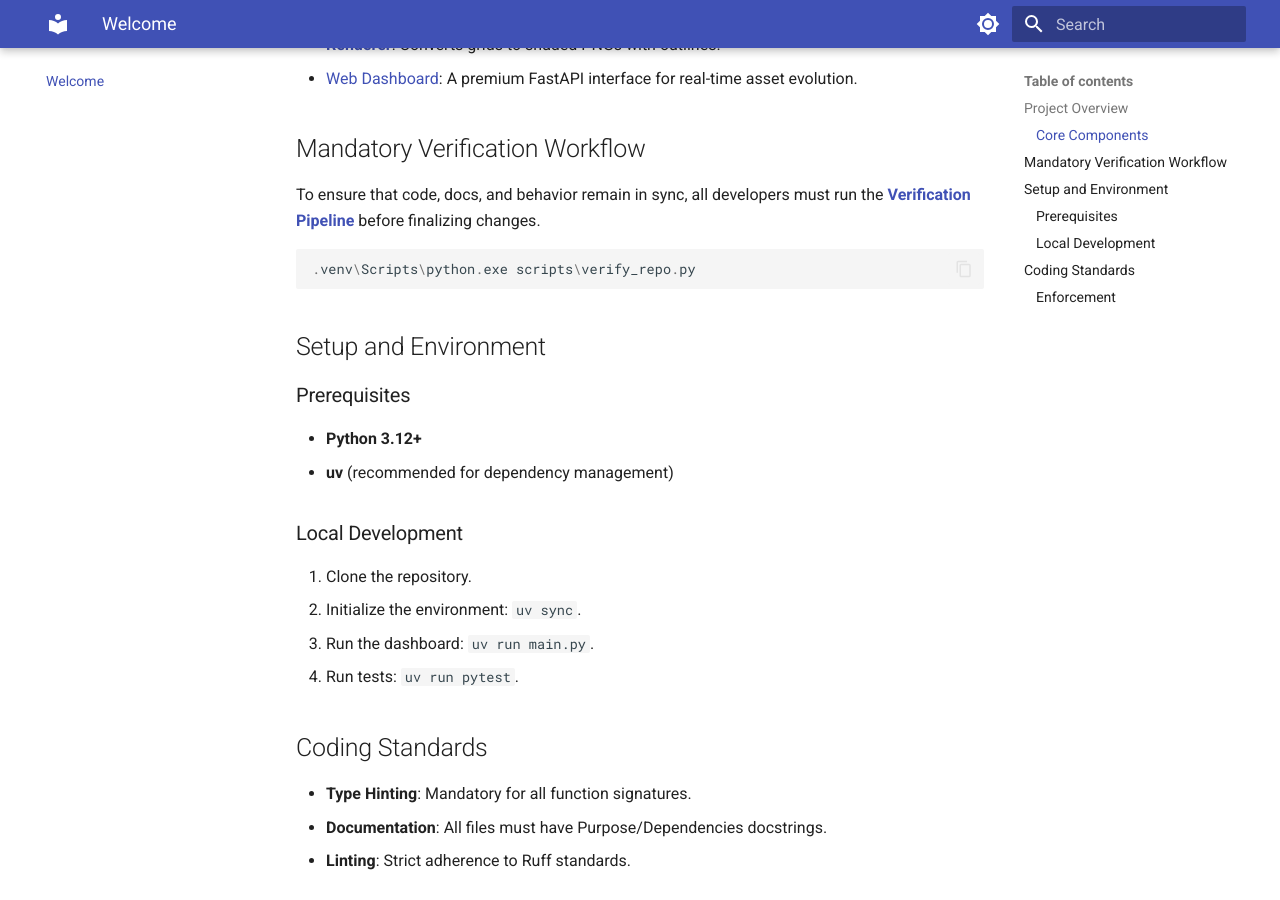
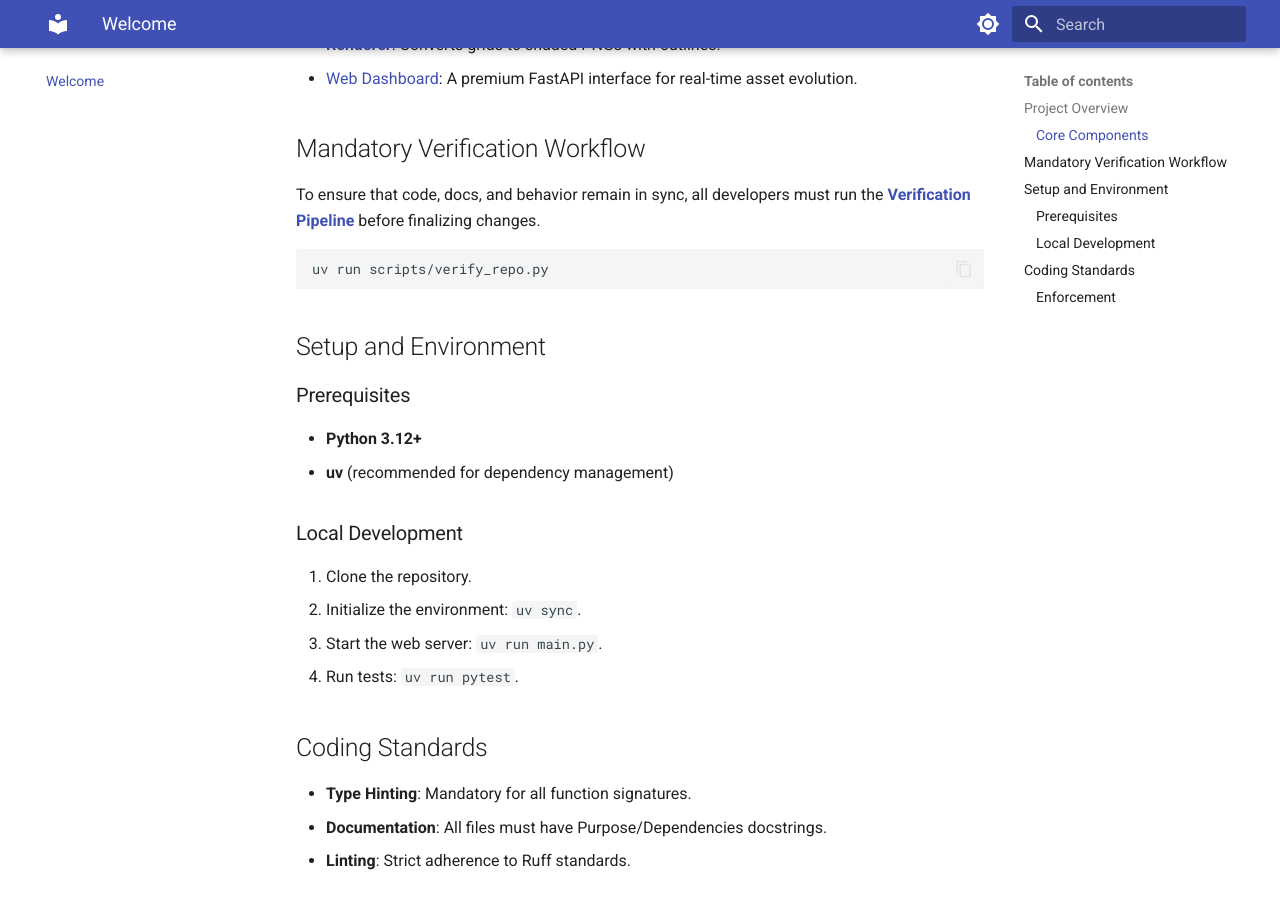
Before and after one commit to alfiq/pixel_art_gen, an MkDocs documentation site: the page built from docs/index.md, in a window 1280 px wide and 900 px high, scrolled down 627 px. Built offline with MkDocs 1.6.1 and Material for MkDocs 9.7.7, drawn with Linux system fonts in a browser that asks for light colours.

````diff
--- a/docs/index.md
+++ b/docs/index.md
@@ -16,8 +16,8 @@ This project produces high-quality, symmetrical pixel art (creatures, icons, ite
 
 ## Mandatory Verification Workflow
 To ensure that code, docs, and behavior remain in sync, all developers must run the **[Verification Pipeline](docs/VERIFICATION_PIPELINE.md)** before finalizing changes.
-```powershell
-.venv\Scripts\python.exe scripts\verify_repo.py
+```bash
+uv run scripts/verify_repo.py
 ```
 
 ## Setup and Environment
@@ -29,7 +29,7 @@ To ensure that code, docs, and behavior remain in sync, all developers must run
 ### Local Development
 1. Clone the repository.
 2. Initialize the environment: `uv sync`.
-3. Run the dashboard: `uv run main.py`.
+3. Start the web server: `uv run main.py`.
 4. Run tests: `uv run pytest`.
 
 ## Coding Standards
--- a/pyproject.toml
+++ b/pyproject.toml
@@ -17,6 +17,7 @@ dev = [
     "hypothesis>=6.152.1",
     "mkdocs-material>=9.7.6",
     "mkdocstrings-python>=2.0.3",
+    "pymdown-extensions>=10.21.2",
     "pytest>=9.0.3",
     "ruff>=0.15.11",
 ]
````
Also changed, not shown: README.md (+3 -3 lines), docs/STYLE_GUIDE.md (+2 -2 lines), docs/VERIFICATION_PIPELINE.md (+3 -3 lines), 1 other file.
